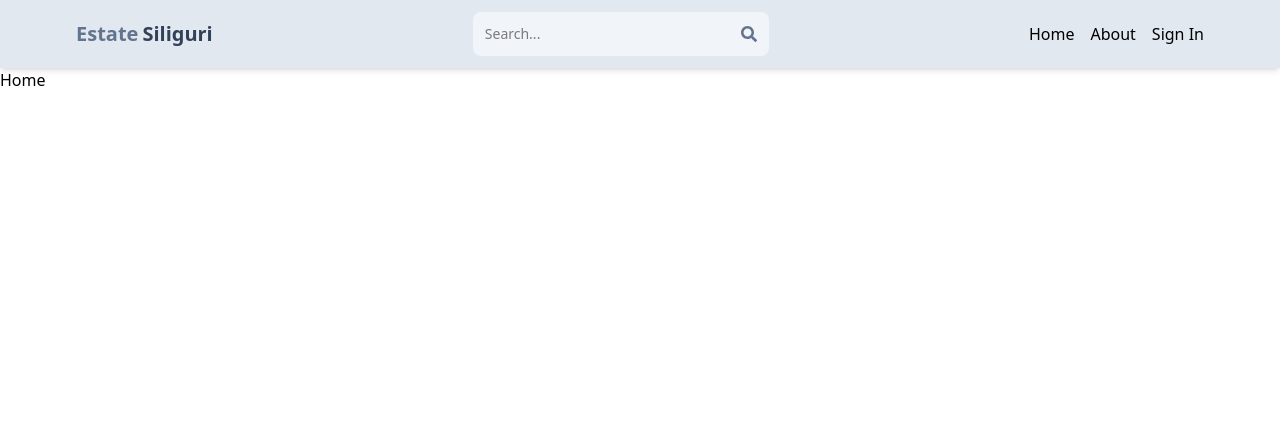
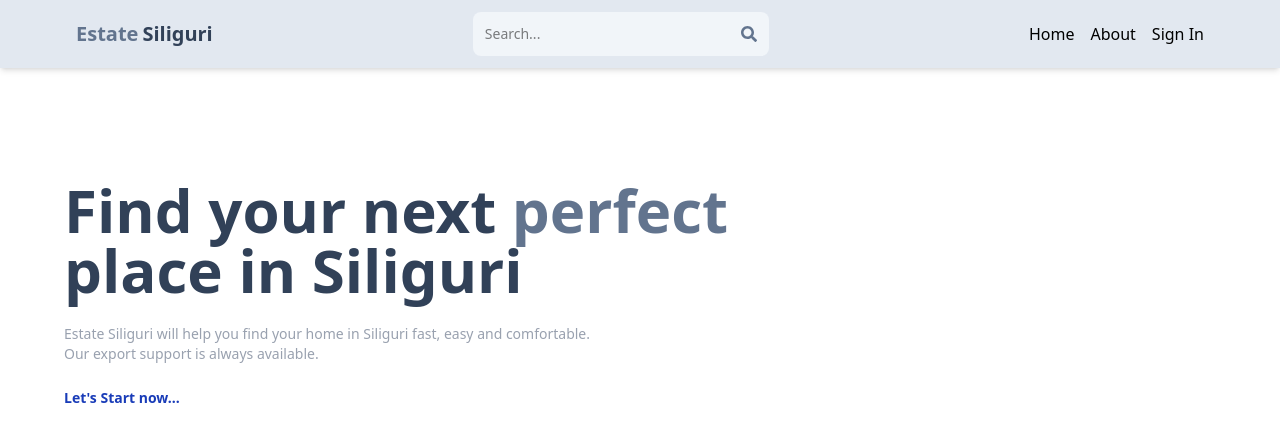
Before and after one commit to FragsterDev/Real-State-MERN, a React (Vite) app in the folder Real-Estate-MERN/: page / in a window 1280 px wide. Shown: the top 442 px of the page. Built offline with nearby package versions, Linux system fonts and the light colour scheme.

Commit message:
better folder structure

```diff
--- a/Real-Estate-MERN/src/App.tsx
+++ b/Real-Estate-MERN/src/App.tsx
@@ -1,17 +1,17 @@
 import { BrowserRouter, Route, Routes } from "react-router-dom";
-import Header from "./components/Header";
-import Home from "./pages/Home";
-import About from "./pages/About";
-import Profile from "./pages/Profile";
-import SignIn from "./pages/SignIn";
-import SignOut from "./pages/SignOut";
+import HomePage from "./core/pages/HomePage/HomePageWrapper";
+import About from "./core/pages/About/About";
+import Profile from "./core/pages/Profile/Profile";
+import SignIn from "./core/pages/SignIn/SignIn";
+import SignOut from "./core/pages/SignOut/SignOut";
+import Header from "./common/Header";
 
 function App() {
   return (
     <BrowserRouter>
       <Header />
       <Routes>
-        <Route index element={<Home />} />
+        <Route index element={<HomePage />} />
         <Route path="/about" element={<About />} />
         <Route path="/profile" element={<Profile />} />
         <Route path="/signin" element={<SignIn />} />
--- /dev/null
+++ b/Real-Estate-MERN/src/core/pages/HomePage/HeroSection/HomePageHeroSection.tsx
@@ -0,0 +1,31 @@
+import { Link } from "react-router-dom"
+
+function TopSection() {
+    return (
+      <div
+        className="max-w-6xl mx-auto h-[452px] flex flex-col justify-center gap-6"
+      >
+
+        <h1 className="text-slate-700 text-3xl lg:text-6xl font-bold">
+          Find your next <span className="text-slate-500">perfect</span> <br/>
+          place in Siliguri
+        </h1>
+
+        <p className="text-xs sm:text-sm text-gray-400">
+          Estate Siliguri will help you find your home in Siliguri fast, easy and comfortable. <br/>
+          Our export support is always available.
+        </p>
+
+        <Link
+            to={"/about"}
+        >
+            <p className="text-xs sm:text-sm font-bold hover:underline text-blue-800">
+                Let's Start now...
+            </p>
+        </Link>
+
+      </div>
+    )
+  }
+
+  export default TopSection
--- /dev/null
+++ b/Real-Estate-MERN/src/core/pages/HomePage/HomePageWrapper.tsx
@@ -0,0 +1,11 @@
+import HeroSection from "./HeroSection/HomePageHeroSection"
+
+function HomePage() {
+  return (
+    <>
+      <HeroSection />
+    </>
+  )
+}
+
+export default HomePage
--- a/Real-Estate-MERN/src/pages/Home.tsx
+++ /dev/null
@@ -1,8 +0,0 @@
-
-function Home() {
-  return (
-    <div>Home</div>
-  )
-}
-
-export default Home
```
Also changed, not shown: Real-Estate-MERN/src/common/Header.tsx (renamed from Real-Estate-MERN/src/components/Header.tsx), Real-Estate-MERN/src/core/pages/About/About.tsx (renamed from Real-Estate-MERN/src/pages/About.tsx), Real-Estate-MERN/src/core/pages/Profile/Profile.tsx (renamed from Real-Estate-MERN/src/pages/Profile.tsx), Real-Estate-MERN/src/core/pages/SignIn/SignIn.tsx (renamed from Real-Estate-MERN/src/pages/SignIn.tsx), Real-Estate-MERN/src/core/pages/SignOut/SignOut.tsx (renamed from Real-Estate-MERN/src/pages/SignOut.tsx).
